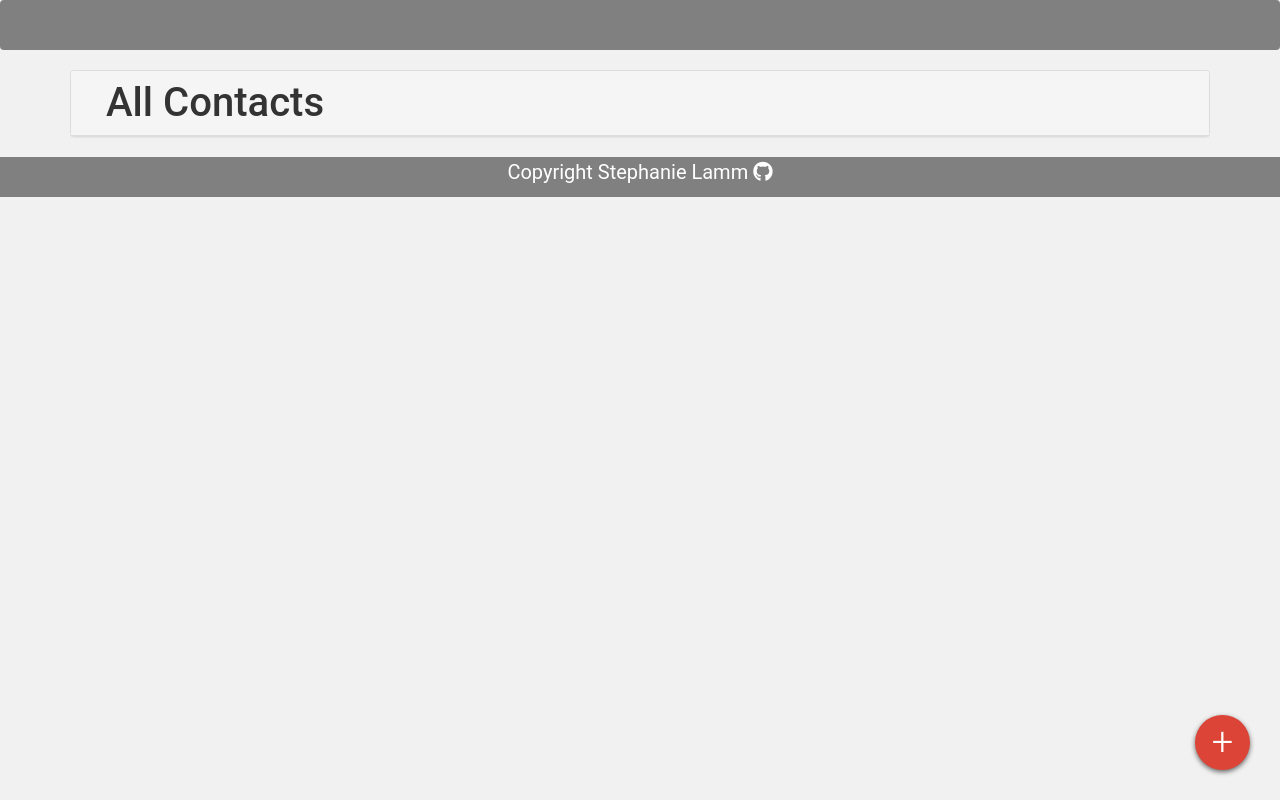
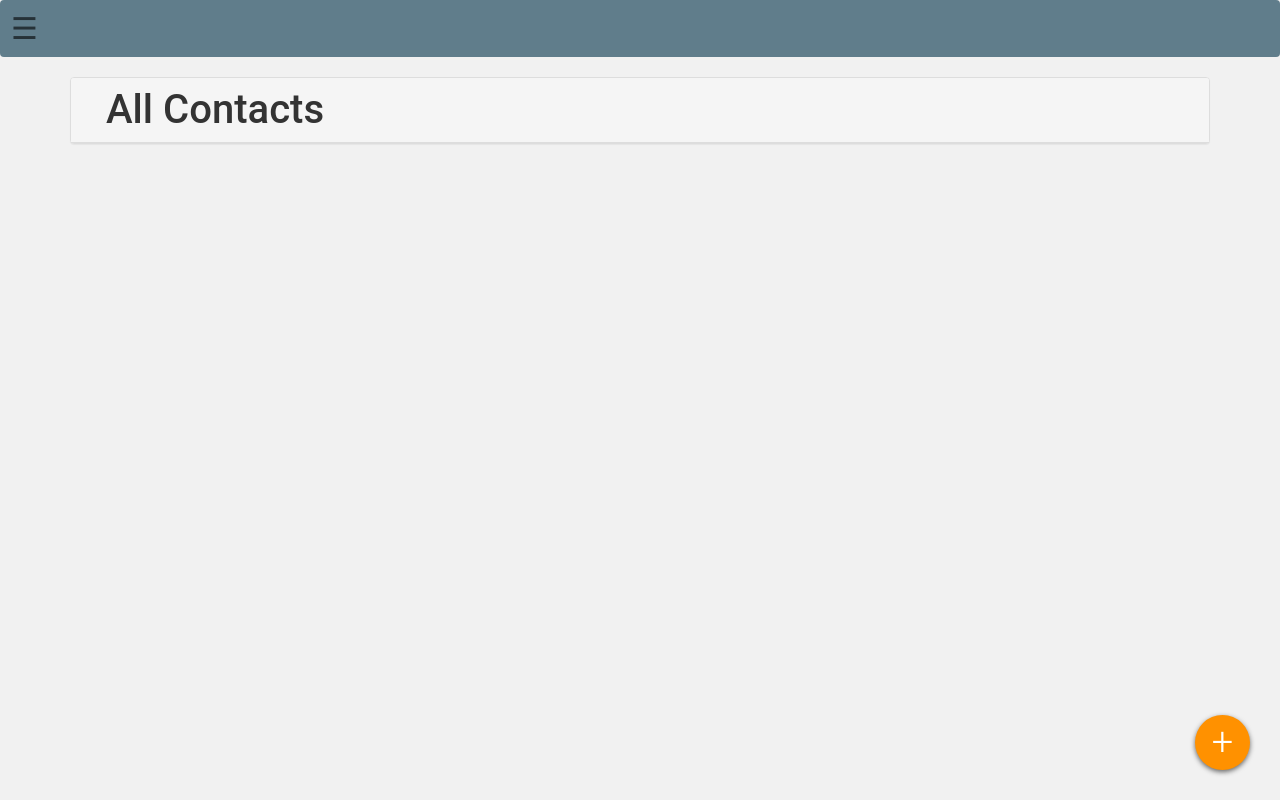
Before and after one commit to stephanielamm/contact-manager-php, a PHP site: page / in a window 1280 px wide. Run offline with PHP 8.4, Linux system fonts and the light colour scheme; data that the repository does not hold is empty; some libraries are stand-ins or nearby versions.

Commit message:
Chose colors and added sidebar menu.

```diff
--- a/footer.php
+++ b/footer.php
@@ -1,10 +1,6 @@
-    <footer id="footer">
-      <div class="container-fluid">
-        <div class="row justify-content-sm-center footer-text">
-          <p>Copyright Stephanie Lamm</p>&nbsp;<a href="https://github.com/stephanielamm"><i class="fa fa-github git-button" aria-hidden="true"></i></a>
-        </div>
-      </div>
+    <footer>
     </footer>
+
 
     <script src="https://code.jquery.com/jquery-3.1.1.slim.min.js"></script>
     <script src="https://maxcdn.bootstrapcdn.com/bootstrap/3.3.7/js/bootstrap.min.js" integrity="sha384-Tc5IQib027qvyjSMfHjOMaLkfuWVxZxUPnCJA7l2mCWNIpG9mGCD8wGNIcPD7Txa" crossorigin="anonymous"></script>
--- a/header.php
+++ b/header.php
@@ -26,4 +26,21 @@
       <li><a href="index.php" class="my-contacts"> <button class="btn btn-outline my-contacts" type="button">Contacts</button></a></li>
       <li><a href="style.php" class="my-contacts"> <button class="btn btn-outline my-contacts" type="button">Style Guide</button></a></li>
 -->
-    </nav>
+    <div id="mySidenav" class="sidenav">
+      <a href="javascript:void(0)" class="closebtn" onclick="closeNav()">&times;</a>
+      <a href="index.php">Contacts</a>
+      <a href="styleguide.php">Style Guide</a>
+      <a href="https://github.com/stephanielamm">GitHub</a>
+    </div>
+    <span style="font-size:30px;cursor:pointer" onclick="openNav()">&#9776;</span>
+
+    <script>
+    function openNav() {
+        document.getElementById("mySidenav").style.width = "250px";
+    }
+
+    function closeNav() {
+        document.getElementById("mySidenav").style.width = "0";
+    }
+    </script>
+</nav>
--- a/index.php
+++ b/index.php
@@ -17,7 +17,7 @@
             <span class="title"><?= $contact['title']; ?></span><br></span>
           </div>
           <div class="col-xs-6 col-sm-6 right-detail">
-            <p><span class="detail text-muted"><i class="fa fa-mobile icon" aria-hidden="true">&nbsp;&nbsp;</i><?= $contact['phone']; ?></span><br></span></p>
+            <p><span class="detail text-muted"><i class="fa fa-mobile" aria-hidden="true">&nbsp;&nbsp;</i><?= $contact['phone']; ?></span><br></span></p>
             <p><span class="detail text-muted"><i class="fa fa-map-marker" aria-hidden="true"></i>&nbsp;&nbsp;<?= $contact['address']; ?></span><br></span>
             <span class="detail text-muted"><?= $contact['city']; ?>, <?= $contact['state']; ?> <?= $contact['zipcode']; ?></span><br></span></p>
             <span class="detail text-muted"><i class="fa fa-sticky-note" aria-hidden="true"></i>&nbsp;&nbsp;<?= $contact['notes']; ?></span><br></span>
--- a/new.php
+++ b/new.php
@@ -6,12 +6,6 @@ include 'header.php';
 <div class=container-fluid style="background-color: rgba(0, 255, 0, 0.11); padding-top: 50px; padding-bottom: 120px;">
   <div class="row justify-content-md-center">
     <div class="col col-lg-6 col-md-10">
-
-
-  <!-- CLOSE BUTTON -->
-  <a href="index.php"><button type="button" class="close" aria-label="Close">
-    <span aria-hidden="true">&times;</span>
-  </button></a>
 
   <!-- START OF ADD NEW CONTACT FORM -->
   <form method="POST" action="/create.php">
--- a/style.css
+++ b/style.css
@@ -2,12 +2,11 @@
 body{
   font-family: 'Roboto';
   background: #f1f1f1;
-}
-h3{
-  color: #555;
+  color: #263238;
 }
 p {
   font-family: 'Roboto';
+  color: #263238;
 }
 
 /* BOXES */
@@ -23,11 +22,6 @@ p {
   transform: translateZ(10px);
 }
 
-/* FOOTER */
-footer {
-  height: 40px;
-  background-color: grey;
-}
 .footer-text{
     color: white;
     font-size: 20px;
@@ -43,7 +37,7 @@ a:hover {
 
 /* HEADER */
 .navbar {
-  background-color: grey;
+  background-color: #607D8B;
 }
 .btn {
   color: white;
@@ -62,6 +56,9 @@ a:hover {
 .new-contact {
   font-size: 30px;
 }
+.panel-heading {
+  background-color: #90A4AE;
+}
 .panel-title {
   padding-left: 20px;
   font-family: 'Poppins', sans-serif, 600;
@@ -74,11 +71,11 @@ a:hover {
 /* CONTACT PANELS */
 div.panel-default a {
   text-decoration: none;
-  color: grey;
+  color: #455A64;
 }
 div.panel-default a :hover {
   text-decoration: none;
-  color: black;
+  color: #FF9100;
 }
 .contact-box{
   border-bottom: 1px solid #ccc;
@@ -100,6 +97,7 @@ div.panel-default a :hover {
   line-height: 98%;
 }
 .detail {
+  color: #78909C;
   font-size: 22px;
   font-family: 'Raleway', sans-serif, 200;
   font-weight: lighter;
@@ -110,12 +108,9 @@ div.panel-default a :hover {
 }
 
 /* ICONS */
-.icon {
+.fa {
   font-size: 25px;
-}
-
-.fa-pencil:hover {
-  color: black;
+  color: #FF9100;
 }
 
 /* FLOATING BUTTON FROM https://codepen.io/simoberny/pen/pJZJQY */
@@ -124,7 +119,7 @@ div.panel-default a :hover {
   width: 55px;
   height: 55px;
   border-radius: 50%;
-  background: #db4437;
+  background: #FF9100;
   position: fixed;
   bottom: 30px;
   right: 30px;
@@ -266,3 +261,39 @@ div.panel-default a :hover {
     animation: bounce-out-nds 0.3s linear;
   animation-fill-mode:  forwards;
 }
+
+/* Animated SideNav from https://www.w3schools.com/howto/tryit.asp?filename=tryhow_js_sidenav */
+
+.sidenav {
+    height: 100%;
+    width: 0;
+    position: fixed;
+    z-index: 1;
+    top: 0;
+    left: 0;
+    background-color: #FFF;
+    overflow-x: hidden;
+    transition: 0.5s;
+    padding-top: 60px;
+}
+
+.sidenav a {
+    padding: 8px 8px 8px 32px;
+    text-decoration: none;
+    font-size: 25px;
+    color: #263238;
+    display: block;
+    transition: 0.3s
+}
+
+.sidenav a:hover, .offcanvas a:focus{
+    color: #FF9100;
+}
+
+.sidenav .closebtn {
+    position: absolute;
+    top: 0;
+    right: 25px;
+    font-size: 36px;
+    margin-left: 50px;
+}
```
Also changed, not shown: edit.php (+8 -4 lines).
